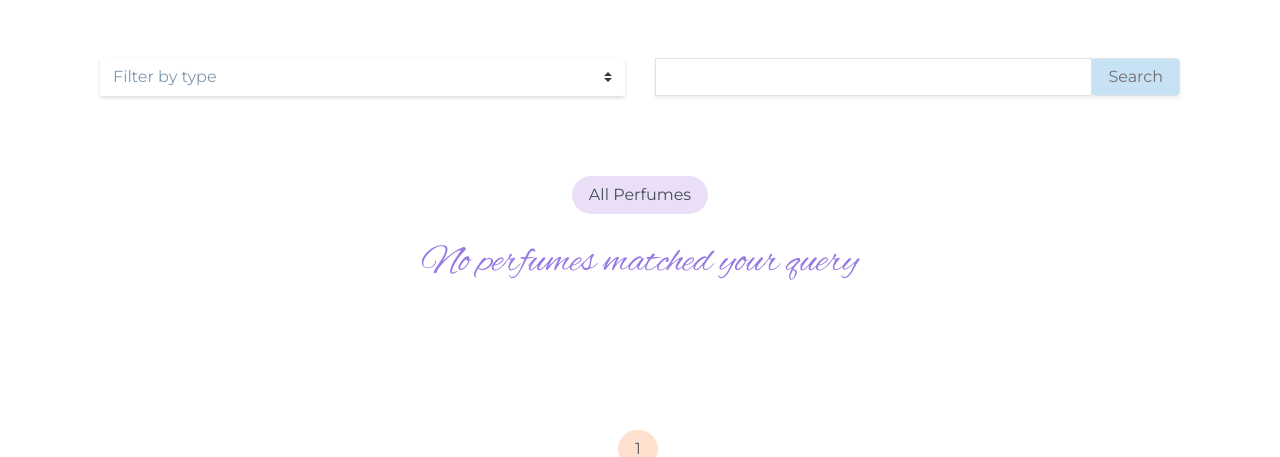
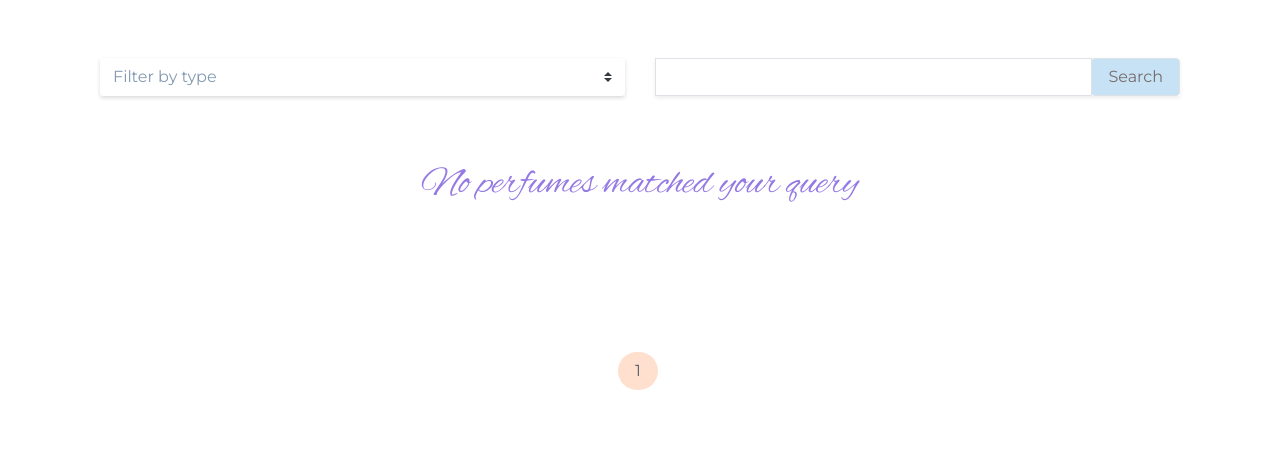
Before and after one commit to GBrachetta/Parfumier, a Flask app: page /perfumes in a window 1280 px wide. Shown: the part 275-732 px from the top of the page. Run offline with Flask 2, Linux system fonts and the light colour scheme; a database or web service that is not in the repository returns one stand-in record (values such as "Sample title"); data that the repository does not hold is empty; some libraries are stand-ins or nearby versions.

Commit message:
Displays the 'all perfumes' button only when there's a query or search

```diff
--- a/parfumier/templates/pages/perfumes.html
+++ b/parfumier/templates/pages/perfumes.html
@@ -7,7 +7,9 @@
         {% include "components/search-and-filter.html" %}
         <div class="container mb-4 pt-4">
             <div class="col-12 text-center mb-4">
-                <a class="btn button-purple" href="{{ url_for("perfumes.all_perfumes") }}" role="button">All Perfumes</a>
+            {% if query %}
+                <a class="btn button-purple" href="{{ url_for("perfumes.all_perfumes") }}" role="button">Back to All Perfumes</a>
+            {% endif %}
             </div>
             <!-- Perfume card -->
             {% include "components/perfume-card.html" %}
@@ -18,7 +20,6 @@
                 <a class="btn button-purple" href="{{ url_for("perfumes.new_perfume") }}" role="button">Create New Perfume</a>
             </div>
             {% endif %}
-
     </section>
 </main>
 
```
